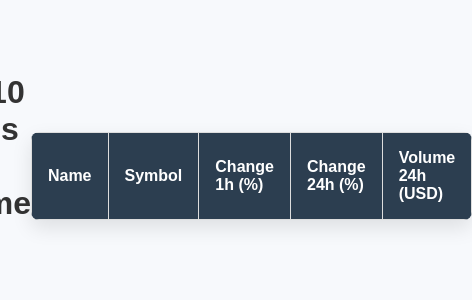
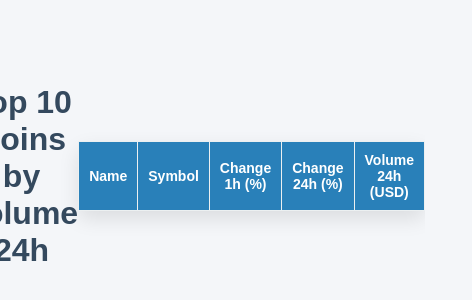
Before and after one commit to VanhDEV21/Coin-market-app, a website: page frontend/index.html in a window 390 px wide. Shown: the part 246-546 px from the top of the page, 472 px wide, since content can reach past the window. Drawn offline with Linux system fonts and the light colour scheme; no server answers.

Commit message:
Update new Css for app

```diff
--- a/frontend/index.html
+++ b/frontend/index.html
@@ -4,7 +4,7 @@
     <meta charset="UTF-8">
     <meta name="viewport" content="width=device-width, initial-scale=1.0">
     <title>Top 10 Coins</title>
-    <link rel="stylesheet" href="style.css">
+    <link rel="stylesheet" href="/style.css">
 </head>
 <body>
 
@@ -18,32 +18,11 @@
                 <th>Change 1h (%)</th>
                 <th>Change 24h (%)</th>
                 <th>Volume 24h (USD)</th>
-
             </tr>
         </thead>
         <tbody id="coins-list"></tbody>
     </table>
 
-    <script>
-        fetch('/top-coins')
-            .then(response => response.json())
-            .then(data => {
-                const list = document.getElementById('coins-list');
-                data.forEach(coin => {
-                    const row = document.createElement('tr');
-                    row.innerHTML = `
-                        <td>${coin.name}</td>
-                        <td>${coin.symbol}</td>
-                        <td class="${coin.change_1h >= 0 ? 'increase' : 'decrease'}">${coin.change_1h.toFixed(2)}%</td>
-                        <td class="${coin.change_24h >= 0 ? 'increase' : 'decrease'}">${coin.change_24h.toFixed(2)}%</td>
-                        <td>$${coin.volume_24h.toLocaleString()}</td>
-
-                    `;
-                    list.appendChild(row);
-                });
-            })
-            .catch(error => console.error('Error fetching coins:', error));
-    </script>
-
+    <script src="/script.js"></script>
 </body>
 </html>
--- /dev/null
+++ b/frontend/script.js
@@ -0,0 +1,17 @@
+fetch('/top-coins')
+    .then(response => response.json())
+    .then(data => {
+        const list = document.getElementById('coins-list');
+        data.forEach(coin => {
+            const row = document.createElement('tr');
+            row.innerHTML = `
+                <td>${coin.name}</td>
+                <td>${coin.symbol}</td>
+                <td class="${coin.change_1h >= 0 ? 'increase' : 'decrease'}">${coin.change_1h.toFixed(2)}%</td>
+                <td class="${coin.change_24h >= 0 ? 'increase' : 'decrease'}">${coin.change_24h.toFixed(2)}%</td>
+                <td>$${coin.volume_24h.toLocaleString()}</td>
+            `;
+            list.appendChild(row);
+        });
+    })
+    .catch(error => console.error('Error fetching coins:', error));
--- a/frontend/style.css
+++ b/frontend/style.css
@@ -1,6 +1,6 @@
 body {
     font-family: 'Arial', sans-serif;
-    background-color: #f7f9fc;
+    background: #f4f6f9; /* Nền sáng dễ chịu */
     margin: 0;
     padding: 0;
     display: flex;
@@ -8,55 +8,68 @@ body {
     align-items: center;
     height: 100vh;
     text-align: center;
+    color: #2c3e50; /* Màu chữ tối cho dễ đọc */
 }
 
 h1 {
-    color: #333;
-    margin-bottom: 40px;
+    font-size: 2.5rem;
+    font-weight: bold;
+    margin-bottom: 20px;
+    color: #34495e; /* Màu xám đậm cho tiêu đề */
 }
 
 table {
-    width: 85%;
-    margin-top: 20px;
+    width: 90%;
+    margin: 40px auto;
     border-collapse: collapse;
-    background-color: #fff;
-    box-shadow: 0 8px 20px rgba(0, 0, 0, 0.1);
+    background-color: white; /* Nền trắng cho bảng */
+    box-shadow: 0 8px 20px rgba(0, 0, 0, 0.1); /* Shadow nhẹ */
     border-radius: 8px;
-    overflow: hidden;
-    margin: auto; /* Căn giữa bảng */
 }
 
 th, td {
-    padding: 16px;
-    text-align: left;
-    border: 1px solid #ddd;
+    padding: 12px;
+    text-align: center;
+    border: 1px solid #ecf0f1;
     font-size: 16px;
 }
 
 th {
-    background-color: #2c3e50;
+    background-color: #2980b9; /* Màu xanh dương đậm cho header */
     color: white;
     font-weight: bold;
 }
 
 tr:nth-child(even) {
-    background-color: #ecf0f1;
+    background-color: #ecf0f1; /* Màu nền bảng sáng */
 }
 
 tr:hover {
-    background-color: #dfe6e9;
+    background-color: #d5dbdb; /* Màu nền khi hover */
+    cursor: pointer;
 }
 
 .increase {
-    color: green;
+    color: #27ae60; /* Màu xanh lá cho tăng */
     font-weight: bold;
 }
 
 .decrease {
-    color: red;
+    color: #e74c3c; /* Màu đỏ cho giảm */
     font-weight: bold;
 }
 
-.volume {
-    text-align: right;
+@media screen and (max-width: 768px) {
+    table {
+        width: 100%;
+    }
+
+    h1 {
+        font-size: 2rem;
+    }
+
+    th, td {
+        font-size: 14px;
+        padding: 10px;
+    }
 }
```
Also changed, not shown: backend/server.js (+14 -24 lines).
